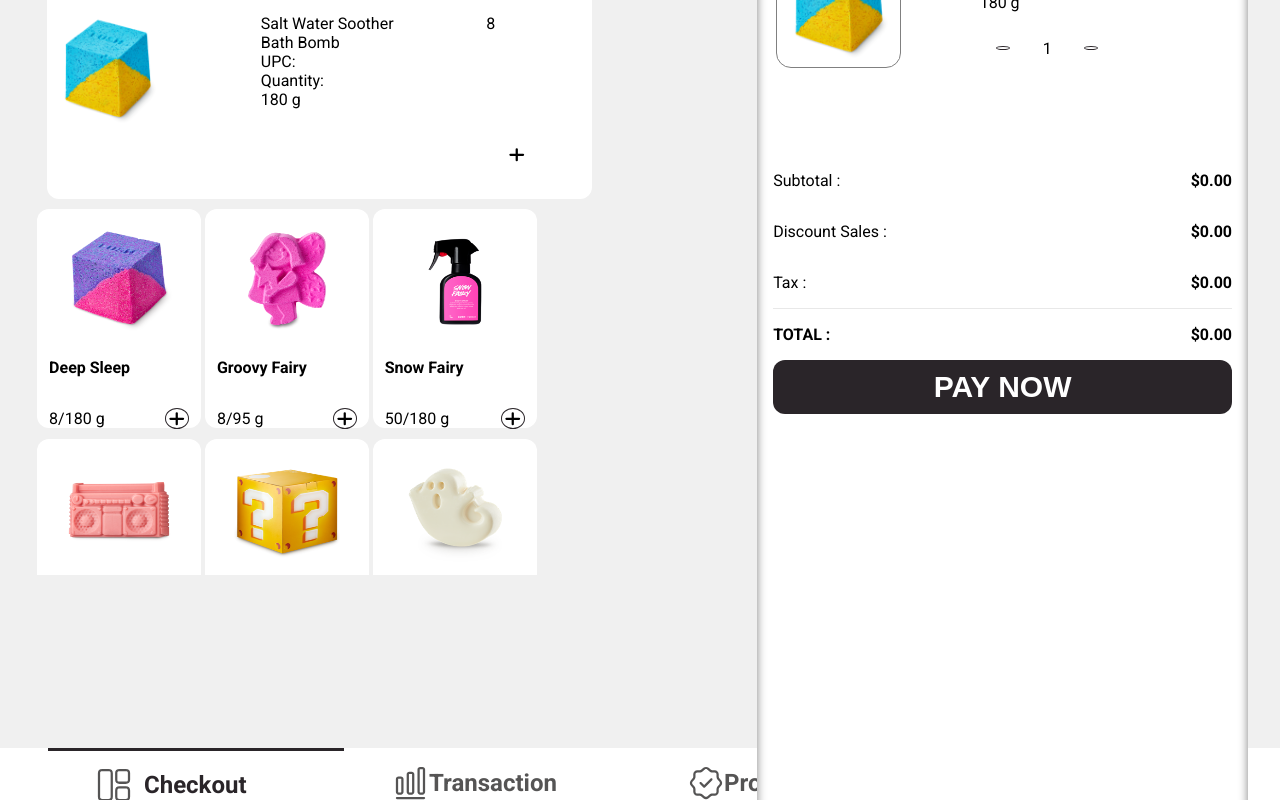
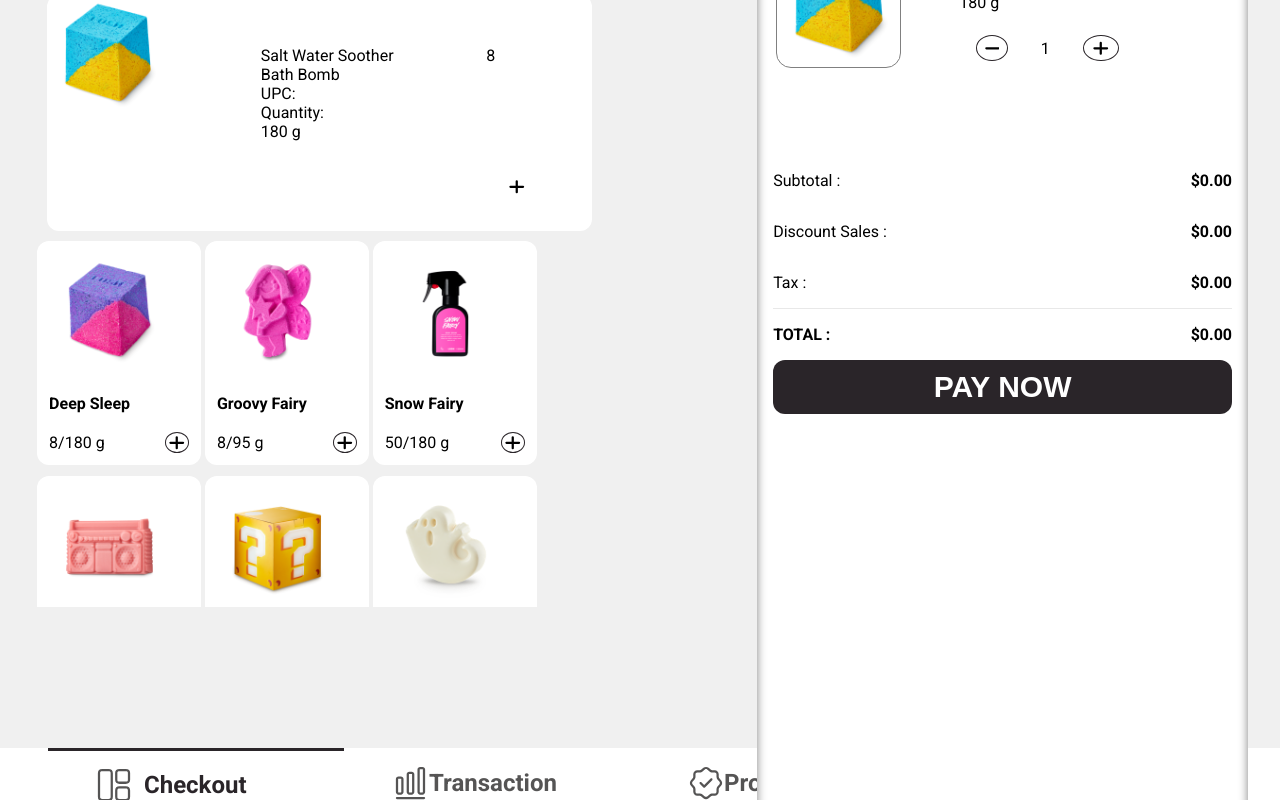
Before and after one commit to msui51/IP-LUSH-Front-End, a React (Create React App) app: page / in a window 1280 px wide. Both pictures are taken after a click on the icon 177 px from the left and 160 px from the top of the page. Shown: the top 800 px of the page. Built offline with nearby package versions, Linux system fonts and the light colour scheme.

Commit message:
adjusted styling for item list and order list

```diff
--- a/src/Assets/Data/test.json
+++ b/src/Assets/Data/test.json
@@ -45,7 +45,7 @@
         "image": "barbie_boombox_soap_2023_07f3660e_thumbnail_256.png"
     },
     {
-        "name": "Question Block Gift Box",
+        "name": "Gift Box",
         "product": "Product Holder",
         "code": "884545",
         "quantity": "120 unit",
@@ -117,7 +117,7 @@
         "image": "demon_in_the_dark_soap_2023_b2f1729f_thumbnail_256.png"
     },
     {
-        "name": "Christmas Cranberry",
+        "name": "Cranberry",
         "product": "Soap",
         "code": "445249",
         "quantity": "120 unit",
--- a/src/Components/Item/ExpandedItem.jsx
+++ b/src/Components/Item/ExpandedItem.jsx
@@ -4,14 +4,11 @@
 const ExpandedItem = ({ lushOrderList, updateLushOrderList, name, product, price, weight, code, quantity, image }) => {
   return (
        <div className="expandedItem">
-        <div className='expandedItem__boxLeft'>
             <img
                 className="item__image"
                 src={require(`../../Assets/Images/${image}`)}
                 alt="soap bar"
             />
-
-        </div>
         <div className='expandedItem__boxCenter'>
             <p className="expandedItem__title">{name}</p>
             <p className="expandedItem__productDetails">{product}</p>
--- a/src/Components/Item/ShrunkItem.jsx
+++ b/src/Components/Item/ShrunkItem.jsx
@@ -24,12 +24,14 @@
 
   return (
     <div className="item">
+      <div className='item__top-wrapper'>
       <img
         className="item__image"
         src={require(`../../Assets/Images/${image}`)}
         alt="soap bar"
       ></img>
       <p className="item__title">{name}</p>
+      </div>
       <div className="item__bottom-wrapper">
         <p className="item__price-weight">{price}/{weight}</p>
         <svg
--- a/src/Components/Item/item.scss
+++ b/src/Components/Item/item.scss
@@ -9,15 +9,15 @@
   margin: 0rem 0.12rem 0.65rem 0.12rem;
   transition: opacity 0.3s ease-in-out;
   width: 140px;
-  height: 195px;
+  height: 200px;
   &__image {
     max-height: 121px;
     max-width: 157px;
   }
   &__title {
     font-weight: bold;
+    margin-bottom: 0.25rem;
   }
-
   &__bottom-wrapper {
     display: flex;
     flex-direction: row;
--- a/src/Components/Nav/nav.scss
+++ b/src/Components/Nav/nav.scss
@@ -33,6 +33,7 @@
     }
     &__buttons-wrapper{
         margin-top: 1.563rem;
+        margin-bottom: 1rem;
         white-space: nowrap;
         overflow: hidden;
         display: flex;
--- a/src/Components/OrderList/OrderList.jsx
+++ b/src/Components/OrderList/OrderList.jsx
@@ -37,15 +37,22 @@
     return acc;
   }, []);
 
-  // Log the new array to the console
+
+  //adding the total quantity from individual orders
+  let result = groupedOrderList.reduce((sum, item)=> sum + item.quantity, 0)
+  console.log(result);
+
+
+   // Log the new array to the console
   useEffect(() => {
     console.log(groupedOrderList);
   }, [groupedOrderList]);
 
+
   return (
     <div className='orderList'>
       <div className='orderList__header'>
-        <h1>CURRENT ORDER ({count})</h1>
+        <h1>CURRENT ORDER ({result})</h1>
         <div className='orderList__wrapper'>
           <div className='orderList__wrapper-top'>
             <ul className='orderList__list'>
@@ -64,11 +71,15 @@
                     <div className="orderList__productDetails">
                       <div className="orderList__productQuantityWrapper">
                         <button className='orderList__button' type='submit' onClick={handleMinusChange}>
-                          {/* Your minus button SVG */}
+                          <svg className='orderList__icon--minus' width="15" height="3" viewBox="0 0 15 3" fill="none" xmlns="http://www.w3.org/2000/svg">
+                          <path id="Line 3" d="M1.75 1.75L13.75 1.75" stroke="black" stroke-width="2.25" stroke-linecap="round"/>
+                          </svg>
                         </button>
                         <p className='orderList__productQuantity'>{item.quantity}</p>
                         <button className='orderList__button' type='submit' onClick={handleAddChange}>
-                          {/* Your add button SVG */}
+                          <svg className='orderList__icon--add' width="22" height="19" viewBox="0 0 22 19" fill="none" xmlns="http://www.w3.org/2000/svg">
+                          <path id="Icon" d="M10.7501 4.35004L10.7501 15.15M17.0501 9.75004L4.45007 9.75004" stroke="black" stroke-width="2.25" stroke-linecap="round"/>
+                          </svg>
                         </button>
                       </div>
                     </div>
--- a/src/Components/OrderList/orderList.scss
+++ b/src/Components/OrderList/orderList.scss
@@ -49,6 +49,7 @@
     }
     &__boxCenter {
         margin-top: 3.2rem;
+        width:45%;
     }
     &__title {
         margin: 1rem 0rem 0rem 0rem;
@@ -62,6 +63,11 @@
     &__boxRight {
         margin: 3.2rem -3rem .65rem 0rem;
     }
+    &__button{
+        border: 1px solid $active-text-color;
+        border-radius: 50%;
+        background-color: $secondary-background-color;
+    }
     &__productQuantityWrapper{
         display: flex;
         flex-direction: row;
@@ -69,15 +75,13 @@
         justify-content: space-around;
     }
     &__button{
-        border: 1px solid $active-text-color;
-        border-radius: 50%;
-        background-color: $secondary-background-color;
+        display: flex;
     }
     &__icon--minus{
-        padding: 0.6rem 0.3rem;
+        padding: 0.6rem 0.1rem;
     }
     &__icon--add{
-        padding:0.12rem;
+       padding: 0.1rem 0;
     }
     &__price-weight{
         font-weight: bold;
--- a/src/Pages/HomePage/HomePage.jsx
+++ b/src/Pages/HomePage/HomePage.jsx
@@ -70,12 +70,14 @@
           <div className='homePage__content-container'>
             <div className='homePage__left-side-wrapper'>
               <Nav toggleCamera={toggleCamera} />
+              <div className='homePage__item-list-wrapper'>
               <ScrollArea>
                 <ItemList
                   lushOrderList={lushOrderList}
                   updateLushOrderList={updateLushOrderList}
                 />
               </ScrollArea>
+              </div>
             </div>
             <div className='homePage__right-side-wrapper'>
               <OrderList
--- a/src/Pages/HomePage/homePage.scss
+++ b/src/Pages/HomePage/homePage.scss
@@ -22,8 +22,9 @@
         width: 65%;
     }
 
-    &__itemList-wrapper {
-        margin-top: 1.5rem;
+    &__item-list-wrapper {
+        margin-top: 1rem;
+        margin-bottom: 3rem;
     }
 
     &__right-side-wrapper {
```
